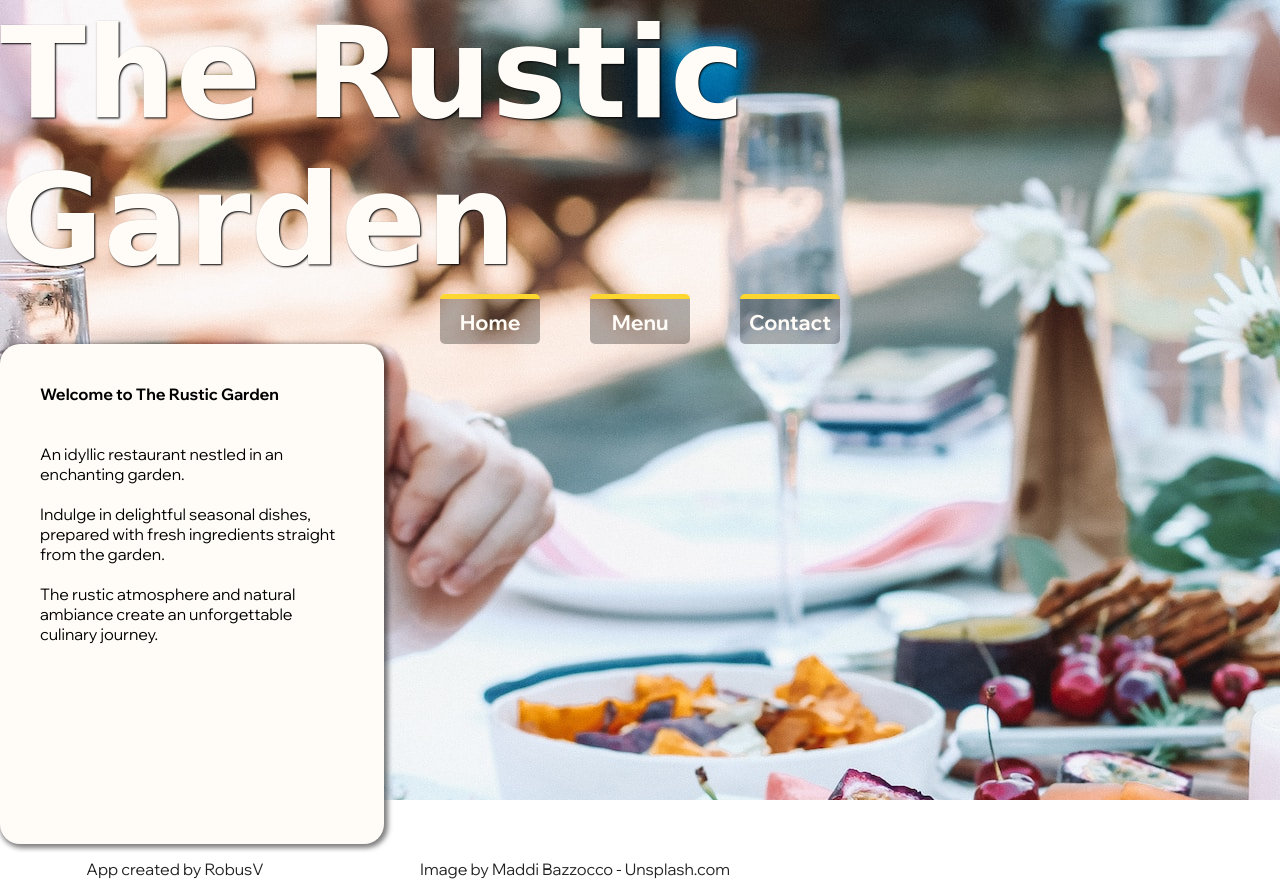
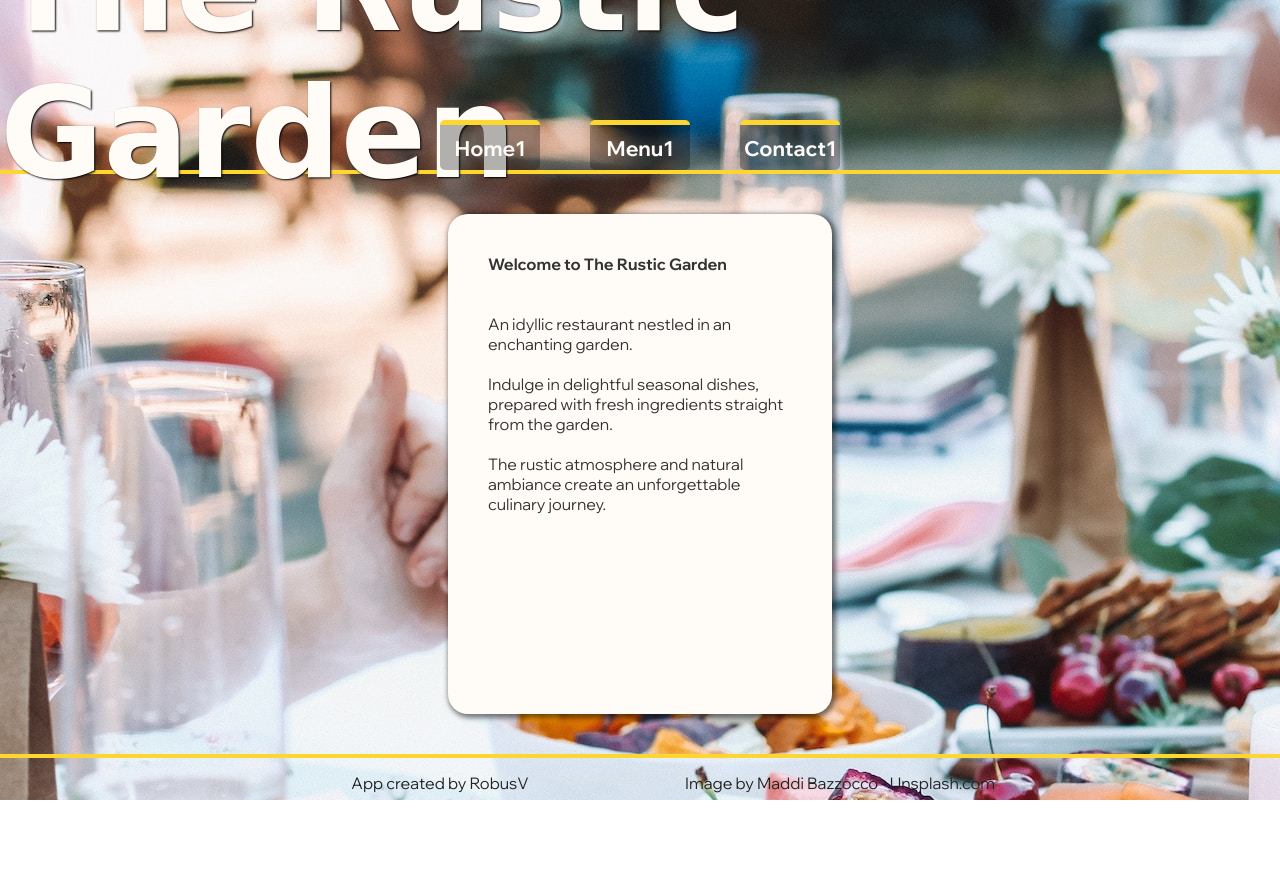
Before and after one commit to RobVerplanke/Restaurant-page, a plain HTML site: page index.html in a window 1280 px wide. After the commit the page ends 808 px from the top, so only its background shows below. Drawn offline with Linux system fonts and the light colour scheme; a web font is replaced by a local one.

Commit message:
create nav function, clean up code

```diff
--- a/index.html
+++ b/index.html
@@ -8,31 +8,7 @@
     <title>Restaurant Page - The Rustic Garden</title>
 </head>
 <body>
-    <div id="content">
-        <!-- <header id="header"><h2>The Rustic Garden</h2></header>
-        <nav id="nav">
-            <ul id="nav-list">
-                <li>Home</li>
-                <li>Menu</li>
-                <li>Contact</li>
-            </ul>
-        </nav>
-        <main id="main">
-            <div id="text-content">
-                <p>
-                    <b>Welcome to The Rustic Garden</b><br><br><br>An idyllic restaurant nestled in an enchanting garden.<br><br>
-                    Indulge in delightful seasonal dishes, prepared with fresh ingredients straight from the garden.<br><br>
-                    The rustic atmosphere and natural ambiance create an unforgettable culinary journey.
-                </p>
-            </div>
-        </main>
-        <footer id="footer">
-            <ul id="footer-list">
-                <li>App created by RobusV</li>
-                <li>Image by Maddi Bazzocco - Unsplash.com</li>
-            </ul>
-        </footer> -->
-    </div>
+    <div id="content"></div>
     <script src="main.js"></script>
 </body>
 </html>
--- a/main.js
+++ b/main.js
@@ -1 +1 @@
-(()=>{"use strict";const e=document.querySelector("#content"),n=function(){const e=document.createElement("div");return e.innerHTML="\n  <p>\n    <b>Welcome to The Rustic Garden</b>\n    <br><br><br>\n    An idyllic restaurant nestled in an enchanting garden.\n    <br><br>\n    Indulge in delightful seasonal dishes, prepared with fresh ingredients straight from the garden.\n    <br><br>\n    The rustic atmosphere and natural ambiance create an unforgettable culinary journey.\n  </p>",e.setAttribute("id","text-content"),e}();e.append(function(){const e=document.createElement("div");return e.innerHTML="<h2>The Rustic Garden</h2>",e.setAttribute("id","header"),e}(),function(){const e=document.createElement("div");return e.innerHTML='\n    <ul id="nav-list">\n      <li>Home</li>\n      <li>Menu</li>\n      <li>Contact</li>\n    </ul>',e.setAttribute("id","nav"),e}(),function(e){const n=document.createElement("div");return n.setAttribute("id","main"),n.append(e),n}(n),function(){const e=document.createElement("div");return e.innerHTML='\n    <ul id="footer-list">\n      <li>App created by RobusV</li>\n      <li>Image by Maddi Bazzocco - Unsplash.com</li>\n    </ul>',e.setAttribute("id","footer"),e}())})();
+(()=>{"use strict";const e=document.querySelector("#content"),n=function(){const e=document.createElement("div");return e.innerHTML="\n  <p>\n    <b>Welcome to The Rustic Garden</b>\n    <br><br><br>\n    An idyllic restaurant nestled in an enchanting garden.\n    <br><br>\n    Indulge in delightful seasonal dishes, prepared with fresh ingredients straight from the garden.\n    <br><br>\n    The rustic atmosphere and natural ambiance create an unforgettable culinary journey.\n  </p>",e.setAttribute("id","text-content"),e}();e.append(function(){const e=document.createElement("div");return e.innerHTML="<h2>The Rustic Garden</h2>",e.setAttribute("id","header"),e}(),function(){const e=document.createElement("div"),n=document.createElement("ul"),t=document.createElement("li"),r=document.createElement("li"),i=document.createElement("li");return t.innerHTML="Home1",r.innerHTML="Menu1",i.innerHTML="Contact1",n.setAttribute("id","nav-list"),e.setAttribute("id","nav"),n.append(t,r,i),e.append(n),e}(),function(e){const n=document.createElement("div");return n.setAttribute("id","main"),n.append(e),n}(n),function(){const e=document.createElement("div");return e.innerHTML='\n    <ul id="footer-list">\n      <li>App created by RobusV</li>\n      <li>Image by Maddi Bazzocco - Unsplash.com</li>\n    </ul>',e.setAttribute("id","footer"),e}())})();
--- a/style.css
+++ b/style.css
@@ -17,7 +17,7 @@ body{
     height: 100vh;
 }
 
-header{
+#header{
     height: 120px;
     display: flex;
     flex-direction: column;
@@ -68,7 +68,7 @@ header{
     align-items: center;
 }
 
-main{
+#main{
     padding: 40px;
     border-top: solid 4px rgb(253, 215, 47);
     border-bottom: solid 4px rgb(253, 215, 47);
@@ -91,7 +91,7 @@ main{
     font-family: 'Wix Madefor Display', sans-serif;
 }
 
-footer{
+#footer{
     height: 50px;
     display:flex;
     justify-content: center;
```
